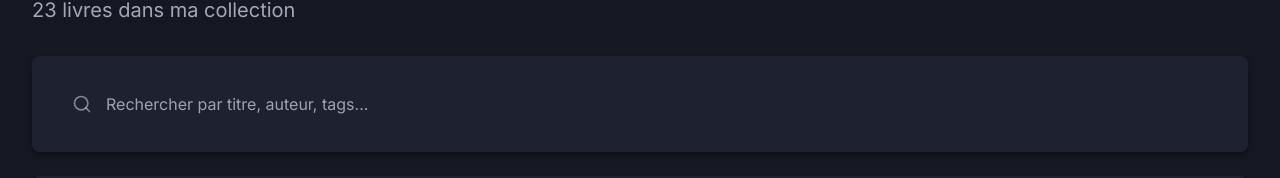
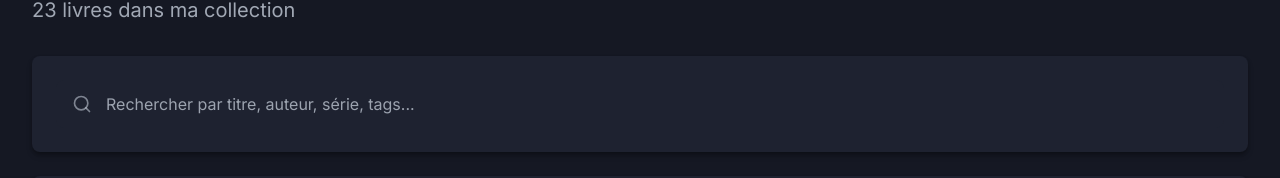
Before and after one commit to S0ng3/SongeYume, a React (Vite) app: page /library in a window 1280 px wide. Shown: the part 189-367 px from the top of the page. Built offline with nearby package versions, Linux system fonts and the light colour scheme.

Commit message:
ajout recherche par série

```diff
--- a/src/pages/Library.jsx
+++ b/src/pages/Library.jsx
@@ -47,7 +47,8 @@ const Library = () => {
           book.tags.some(tag => tag.toLowerCase().includes(searchLower)) ||
           book.summary.toLowerCase().includes(searchLower) ||
           book.rating.toString().includes(searchLower) ||
-          (book.publisher && book.publisher.toLowerCase().includes(searchLower))
+          (book.publisher && book.publisher.toLowerCase().includes(searchLower)) ||
+          (book.series && book.series.toLowerCase().includes(searchLower))
         )
       })
     }
@@ -111,7 +112,8 @@ const Library = () => {
           book.tags.some(tag => tag.toLowerCase().includes(searchLower)) ||
           book.summary.toLowerCase().includes(searchLower) ||
           book.rating.toString().includes(searchLower) ||
-          (book.publisher && book.publisher.toLowerCase().includes(searchLower))
+          (book.publisher && book.publisher.toLowerCase().includes(searchLower)) ||
+          (book.series && book.series.toLowerCase().includes(searchLower))
         )
       })
     }
@@ -250,7 +252,7 @@ const Library = () => {
           <SearchBar
             searchTerm={searchTerm}
             onSearchChange={handleSearchChange}
-            placeholder="Rechercher par titre, auteur, tags..."
+            placeholder="Rechercher par titre, auteur, série, tags..."
           />
         </motion.div>
 
```
